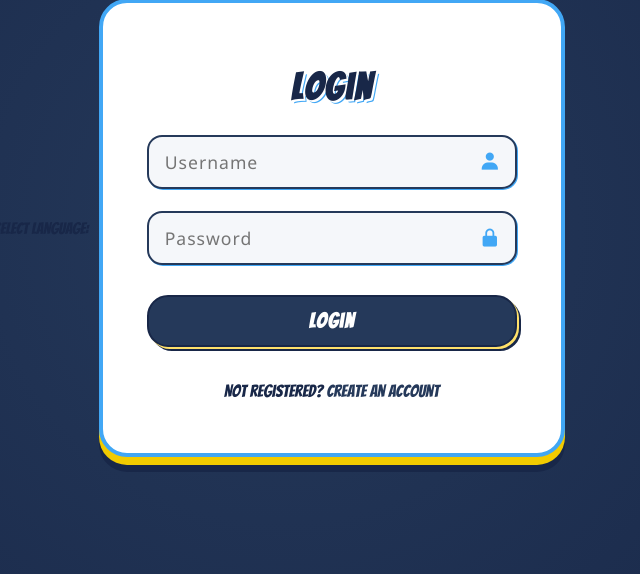
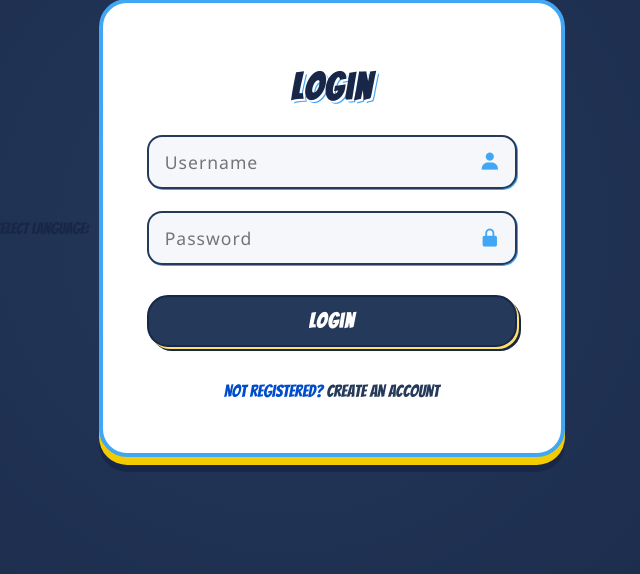
Before and after one commit to LunguFabian/GameOfSuperheroes, a PHP site: page /front/LoginPage/LoginPage.html in a window 1280 px wide. Shown: the part 172-746 px from the top of the page, without its empty margins (356-996 px from the left). Run offline with PHP 8.4, Linux system fonts and the light colour scheme.

Commit message:
accessibility changes

```diff
--- a/Application/src/front/LoginPage/style.css
+++ b/Application/src/front/LoginPage/style.css
@@ -154,7 +154,7 @@ h1 {
 
 .register-link {
     font-size: 1.07em;
-    color: var(#004DCB);
+    color: #004DCB;
     font-family: 'Bangers', cursive;
     text-align: center;
 }
--- a/Application/src/front/RegisterPage/style.css
+++ b/Application/src/front/RegisterPage/style.css
@@ -152,7 +152,7 @@ h1 {
 
 .register-link {
     font-size: 1.07em;
-    color: var(#004DCB);
+    color: #004DCB;
     font-family: 'Bangers', cursive;
     text-align: center;
 }
```
